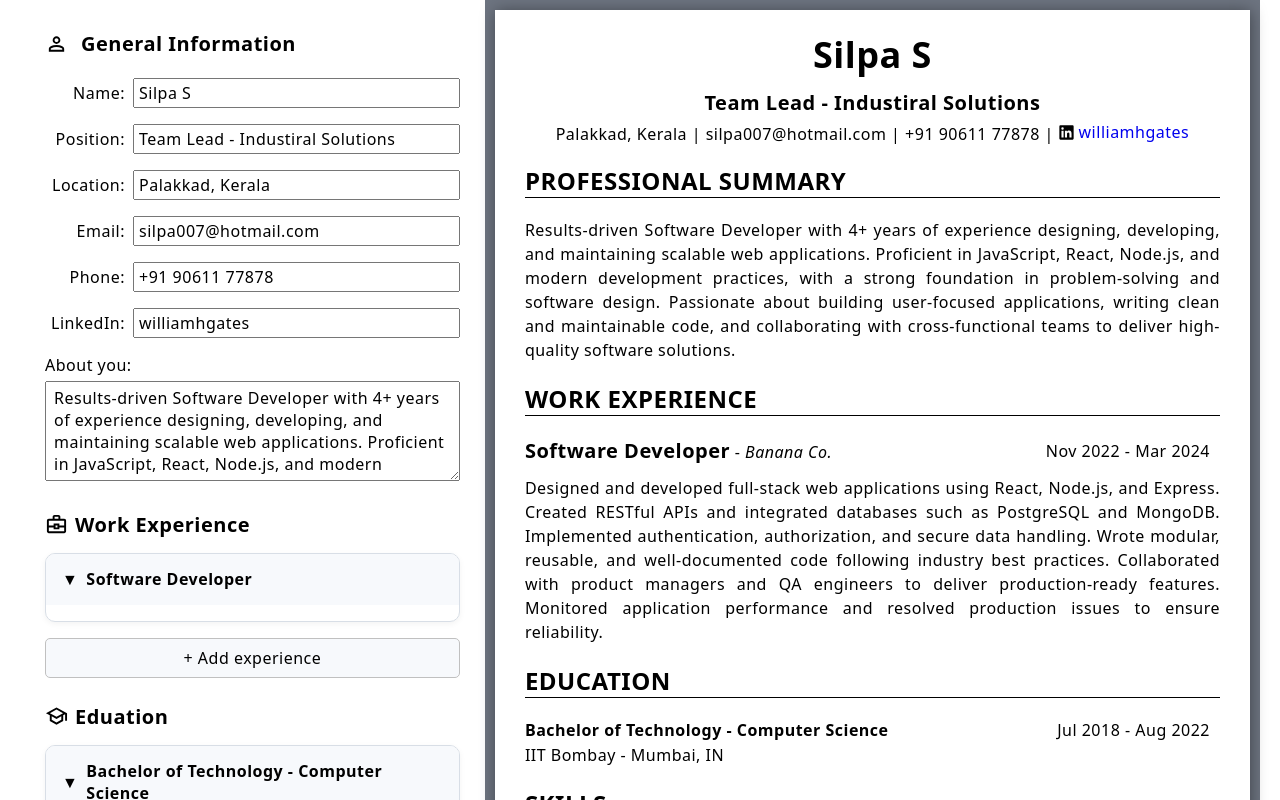
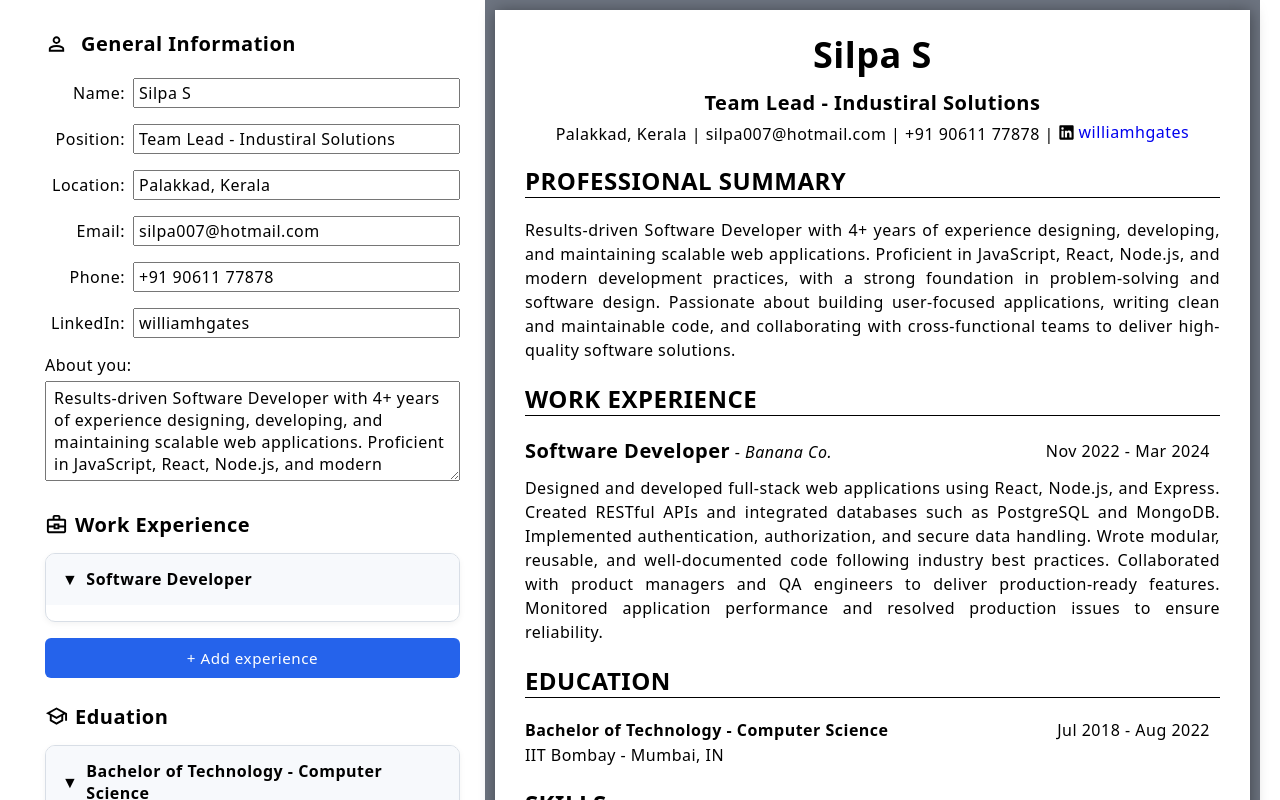
Before and after one commit to midhin11/cv-application, a React (Vite) app: page / in a window 1280 px wide. Shown: the top 800 px of the page. Built offline with nearby package versions, Linux system fonts and the light colour scheme.

Commit message:
Change add experience button color

```diff
--- a/src/styles/App.css
+++ b/src/styles/App.css
@@ -200,15 +200,12 @@ button {
   font-size: 0.95rem;
 }
 
-.skill input:nth-last-of-type(1) {
-}
-
 .skills input:focus {
   outline: none;
   border-color: #2563eb;
 }
 
-.add-edu {
+.add-edu, .add-ex {
   width: 100%;
   padding: 0.8rem;
   border: none;
@@ -220,7 +217,7 @@ button {
   transition: background-color 0.2s ease;
 }
 
-.add-edu:hover {
+.add-edu:hover, .add-ex:hover {
   background-color: #1d4ed8;
 }
 
```
